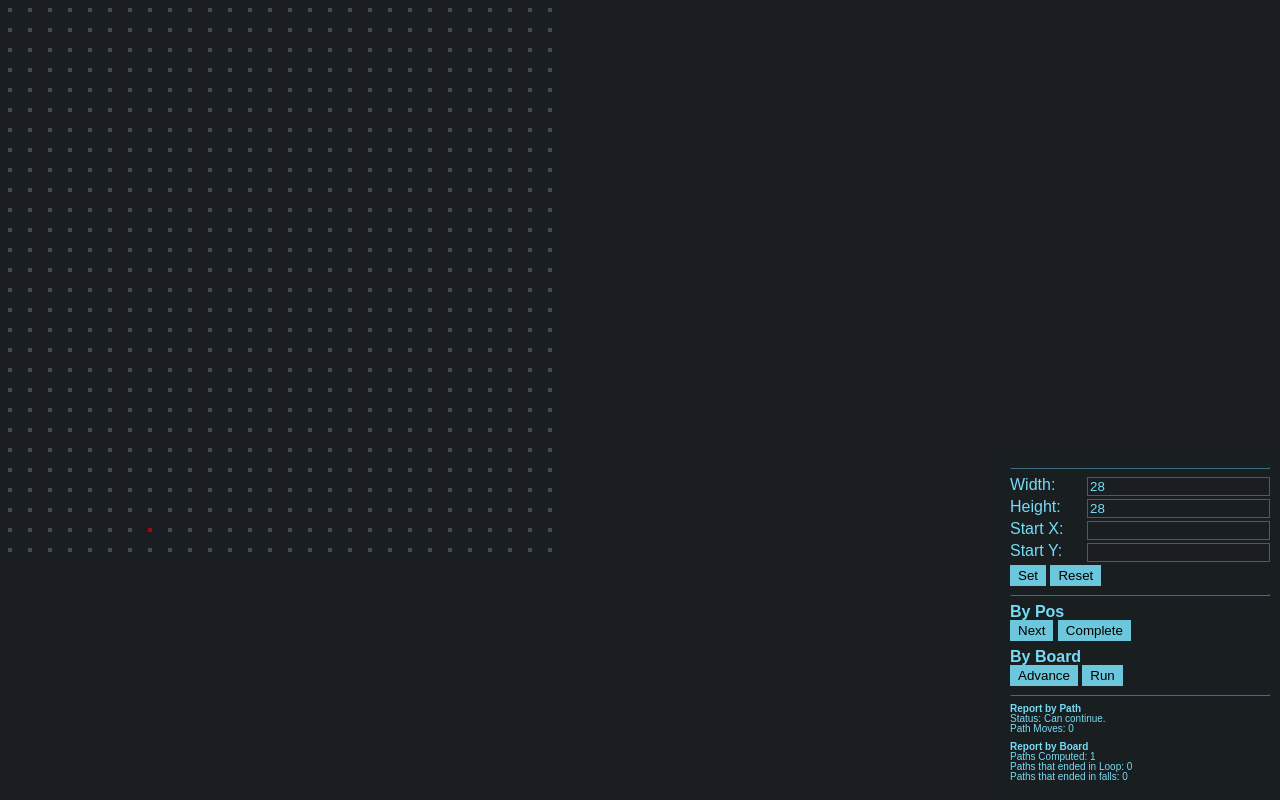
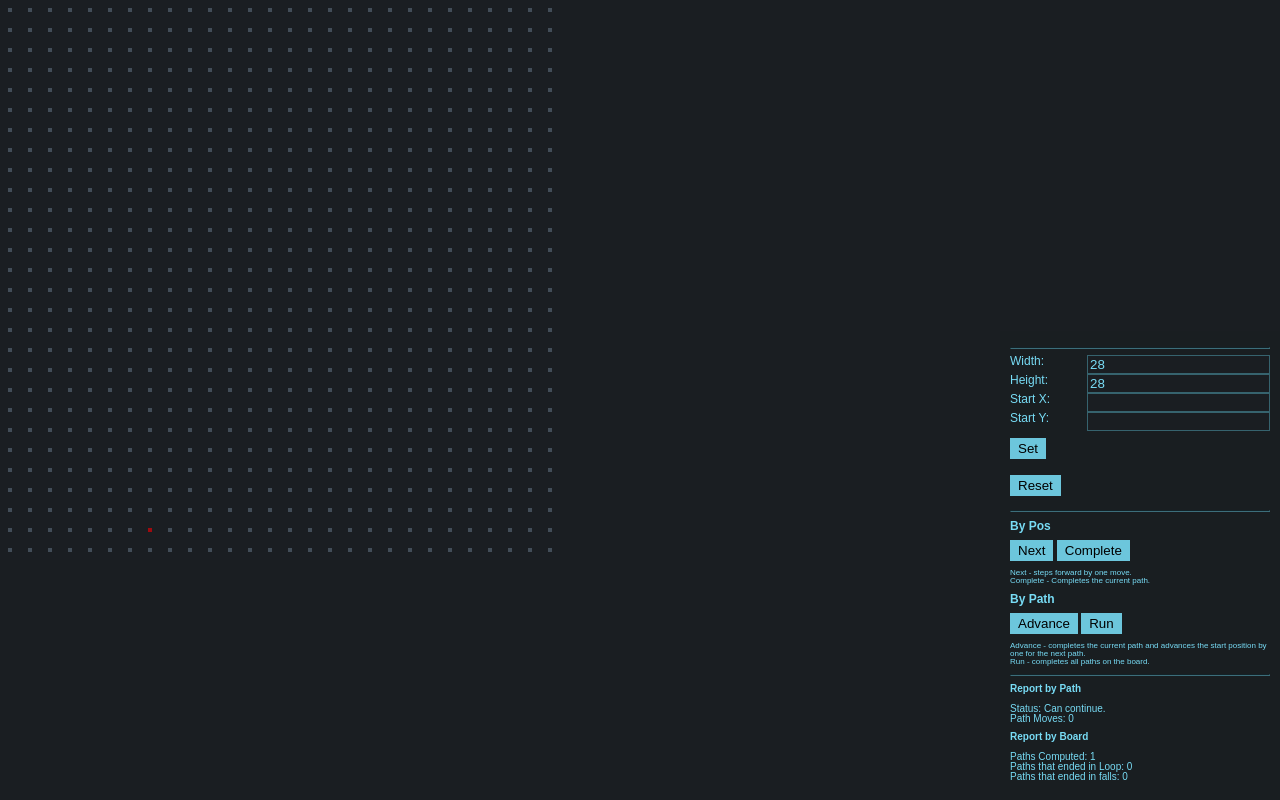
Before and after one commit to marshallworks/code-challenge, a plain HTML site: page index.html in a window 1280 px wide. Drawn offline with Linux system fonts and the light colour scheme.

Commit message:
polish items

```diff
--- a/index.html
+++ b/index.html
@@ -35,20 +35,28 @@
 				<strong>By Pos</strong><br>
 				<button class="next">Next</button>
 				<button class="complete">Complete</button>
+				<span class="description">
+					Next - steps forward by one move.<br>
+					Complete - Completes the current path.
+				</span>
 			</p>
 			<p>
-				<strong>By Board</strong><br>
+				<strong>By Path</strong><br>
 				<button class="advance">Advance</button>
 				<button class="run">Run</button>
+				<span class="description">
+					Advance - completes the current path and advances the start position by one for the next path.<br>
+					Run - completes all paths on the board.
+				</span>
 			</p>
 			<hr>
 			<p class="report">
-				<strong>Report by Path</strong><br>
+				<strong>Report by Path</strong><br><br>
 				Status: <span class="message">New</span><br>
 				Path Moves: <span class="move-count">0</span>
 			</p>
 			<p class="report">
-				<strong>Report by Board</strong><br>
+				<strong>Report by Board</strong><br><br>
 				Paths Computed: <span class="path-number">0</span><br>
 				Paths that ended in Loop: <span class="loop-number">0</span><br>
 				Paths that ended in falls: <span class="fell-number">0</span>
--- a/logic/main.js
+++ b/logic/main.js
@@ -319,11 +319,11 @@
 				playSound(440);
 				break;
 			case 'LOOP':
-				sim.message = '<strong>Start was Safe</strong>: detected Loop.';
+				sim.message = 'Detected Loop.';
 				playSound(880);
 				break;
 			case 'FELL':
-				sim.message = '<strong>Start was Doomed</strong>: Fell Off at: ' + currentPath.position.x + ' x ' + currentPath.position.y;
+				sim.message = 'Fell Off at: ' + currentPath.position.x + ' x ' + currentPath.position.y;
 				playSound(220);
 				break;
 			default:
--- a/style/main.css
+++ b/style/main.css
@@ -54,6 +54,7 @@ body {
 	color: rgb(120, 220, 245);
 	width: 100%;
 	height: 100%;
+	font-size: 12px;
 	font-family: sans-serif;
 }
 
@@ -92,6 +93,7 @@ hr {
 }
 
 button {
+	margin: 8px 0;
 	color: rgb(0, 0, 0);
 	border: 2px solid transparent;
 	background-color: rgb(108, 198, 220);
@@ -112,3 +114,8 @@ button:disabled {
 	padding: 10px;
 	background-color: rgba(26, 30, 34, 0.8);
 }
+
+.description {
+	display: block;
+	font-size: 8px;
+}
```
